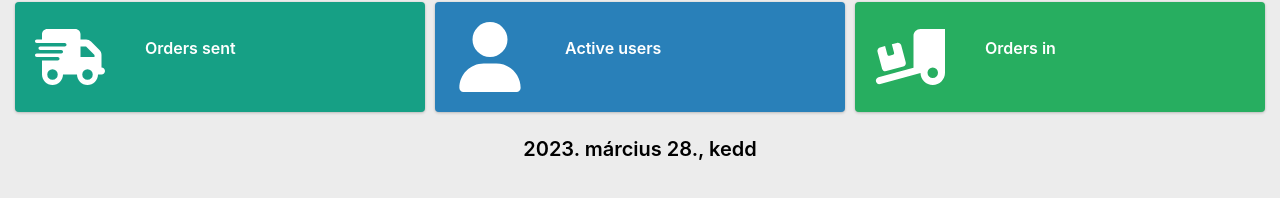
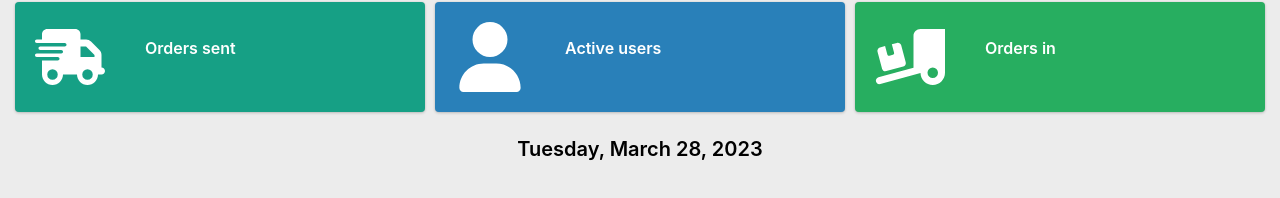
Before and after one commit to Efeglas/Racky, a React (Create React App) app: page / in a window 1280 px wide. Shown: the part 490-688 px from the top of the page. Built offline with nearby package versions, Linux system fonts and the light colour scheme; no server answers; sample sign-in values are in the browser's storage.

Commit message:
Adjusted date display to english language

```diff
--- a/src/pages/Home.js
+++ b/src/pages/Home.js
@@ -96,7 +96,7 @@ const Home = () => {
                 </div>
             </div>
         </div>
-        <p className={style.data}>{event.toLocaleDateString('hu-HU', options)}</p>
+        <p className={style.data}>{event.toLocaleDateString('en-HU', options)}</p>
         </Fragment>
     );
 }
```
